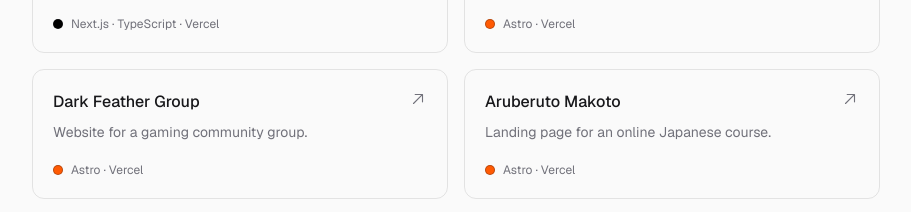
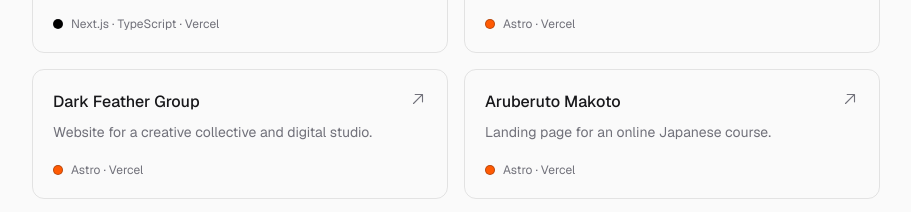
Before and after one commit to GonzaloRosano/grosano, a Next.js app: page / in a window 1280 px wide. Shown: the part 1080-1292 px from the top of the page, without its empty margins (184-1095 px from the left). Built offline with nearby package versions, Linux system fonts and the light colour scheme.

Commit message:
fix: corrige descripción de Dark Feather Group

```diff
--- a/src/data/content.ts
+++ b/src/data/content.ts
@@ -68,8 +68,8 @@ export const PROJECTS: Project[] = [
     slug: "dfgroup",
     name: "Dark Feather Group",
     summary: {
-      en: "Website for a gaming community group.",
-      es: "Sitio web de un grupo de comunidades gamer.",
+      en: "Website for a creative collective and digital studio.",
+      es: "Sitio web de un colectivo creativo y estudio digital.",
     },
     stack: ["Astro", "Vercel"],
     tech: "Astro",
```
Also changed, not shown: 1 other file (tests, documents, lock files or other folders).
